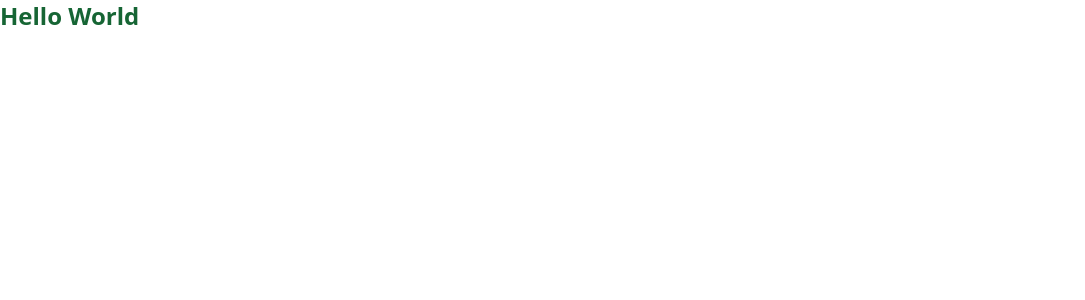
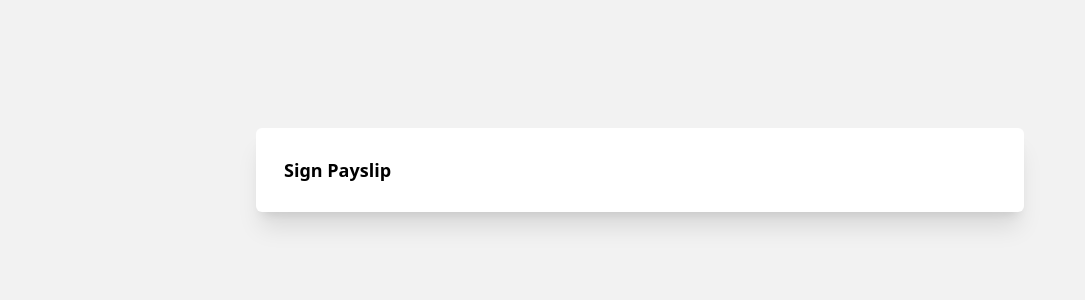
Before and after one commit to sunkenquest/payslip-e-sig, a Vue app: page / in a window 1280 px wide. Shown: the top 300 px of the page, without its empty margins (0-1085 px from the left). Built offline with nearby package versions, Linux system fonts and the light colour scheme.

Commit message:
Feat/base UI (#2)
* Additionals

* Initial project setup

* Added the main workspace

```diff
--- a/index.html
+++ b/index.html
@@ -6,7 +6,7 @@
     <meta name="viewport" content="width=device-width, initial-scale=1.0" />
     <title>Vite + Vue + TS</title>
   </head>
-  <body>
+  <body class="bg-[#f2f2f2]">
     <div id="app"></div>
     <script type="module" src="/src/main.ts"></script>
   </body>
--- a/src/App.vue
+++ b/src/App.vue
@@ -1,3 +1,9 @@
 <template>
-  <h1 class="font-bold text-2xl text-green-800">Hello World</h1>
+  <main class="w-full h-screen">
+    <HomePage class="mx-auto my-auto" />
+  </main>
 </template>
+
+<script setup lang="ts">
+import HomePage from './Pages/HomePage.vue';
+</script>
--- /dev/null
+++ b/src/Pages/HomePage.vue
@@ -0,0 +1,7 @@
+<template>
+  <div class="main-container">
+    <h1 class="font-bold text-lg mx-auto md:mx-0">Sign Payslip</h1>
+  </div>
+</template>
+
+<script setup lang="ts"></script>
--- a/src/assets/index.css
+++ b/src/assets/index.css
@@ -1,3 +1,12 @@
 @tailwind base;
 @tailwind components;
 @tailwind utilities;
+
+.main-container {
+  @apply flex w-[60%]
+  mt-32
+  p-7
+  bg-white
+  rounded-md
+  shadow-xl
+}
```
